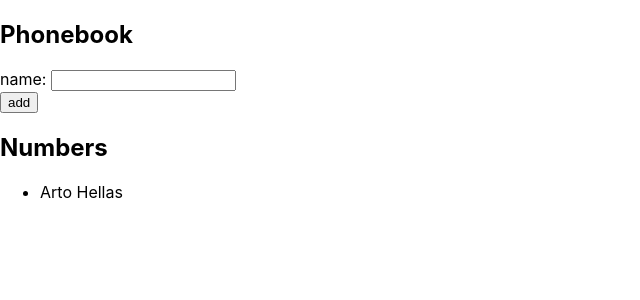
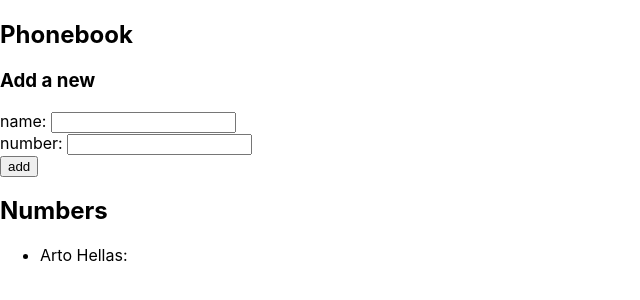
Before and after one commit to RIR/Full-Stack-Open-2019, a React (Create React App) app in the folder osa2/puhelinluettelo/: page / in a window 1280 px wide. Shown: the top 300 px of the page, without its empty margins (0-640 px from the left). Built offline with nearby package versions, Linux system fonts and the light colour scheme.

Commit message:
2.8 done

```diff
--- a/osa2/puhelinluettelo/src/App.js
+++ b/osa2/puhelinluettelo/src/App.js
@@ -5,27 +5,37 @@ import PersonForm from './components/PersonForm';
 const App = () => {
   const [persons, setPersons] = useState([{ name: 'Arto Hellas' }]);
   const [newName, setNewName] = useState('');
+  const [newNumber, setNewNumber] = useState('');
+
+  const add = person => {
+    setPersons(persons.concat(person));
+    setNewName('');
+    setNewNumber('');
+  };
+
+  const alreadyAdded = person => persons.some(p => p.name === person.name); // Need for number comparison was not mentioned.
 
   const addPerson = event => {
     event.preventDefault();
-
-    const person = { name: newName };
-    const alredyAdded = person => persons.some(p => p.name === person.name);
-
-    if (alredyAdded(person)) {
-      window.alert(`${person.name} is already added to phonebook`);
-    } else {
-      setPersons(persons.concat(person));
-      setNewName('');
-    }
+    const person = { name: newName, number: newNumber };
+    alreadyAdded(person) ? window.alert(`${person.name} is already added to phonebook`) : add(person);
   };
 
   const handleNameChange = event => setNewName(event.target.value);
+  const handleNumberChange = event => setNewNumber(event.target.value);
 
   return (
     <div>
       <h2>Phonebook</h2>
-      <PersonForm onChange={handleNameChange} onSubmit={addPerson} value={newName} />
+      {/* Todo: filter */}
+      <h3>Add a new</h3>
+      <PersonForm
+        onNameChange={handleNameChange}
+        nameValue={newName}
+        onNumberChange={handleNumberChange}
+        numberValue={newNumber}
+        onSubmit={addPerson}
+      />
       <h2>Numbers</h2>
       <Persons persons={persons} />
     </div>
--- a/osa2/puhelinluettelo/src/components/Person.js
+++ b/osa2/puhelinluettelo/src/components/Person.js
@@ -1,5 +1,9 @@
 import React from 'react';
 
-const Person = ({ name }) => <li>{name}</li>;
+const Person = ({ name, number }) => (
+  <li>
+    {name}: {number}
+  </li>
+);
 
 export default Person;
--- a/osa2/puhelinluettelo/src/components/PersonForm.js
+++ b/osa2/puhelinluettelo/src/components/PersonForm.js
@@ -1,10 +1,13 @@
 import React from 'react';
 
-const PersonForm = ({ onSubmit, onChange, value }) => {
+const PersonForm = ({ onNameChange, nameValue, onNumberChange, numberValue, onSubmit }) => {
   return (
     <form onSubmit={onSubmit}>
       <div>
-        name: <input value={value} onChange={onChange} />
+        name: <input value={nameValue} onChange={onNameChange} />
+      </div>
+      <div>
+        number: <input value={numberValue} onChange={onNumberChange} />
       </div>
       <div>
         <button type="submit">add</button>
--- a/osa2/puhelinluettelo/src/components/Persons.js
+++ b/osa2/puhelinluettelo/src/components/Persons.js
@@ -3,8 +3,8 @@ import Person from './Person';
 
 const Persons = ({ persons }) => (
   <ul>
-    {persons.map(({ name }) => (
-      <Person key={name} name={name} />
+    {persons.map(({ name, number }) => (
+      <Person key={name} name={name} number={number} />
     ))}
   </ul>
 );
```
